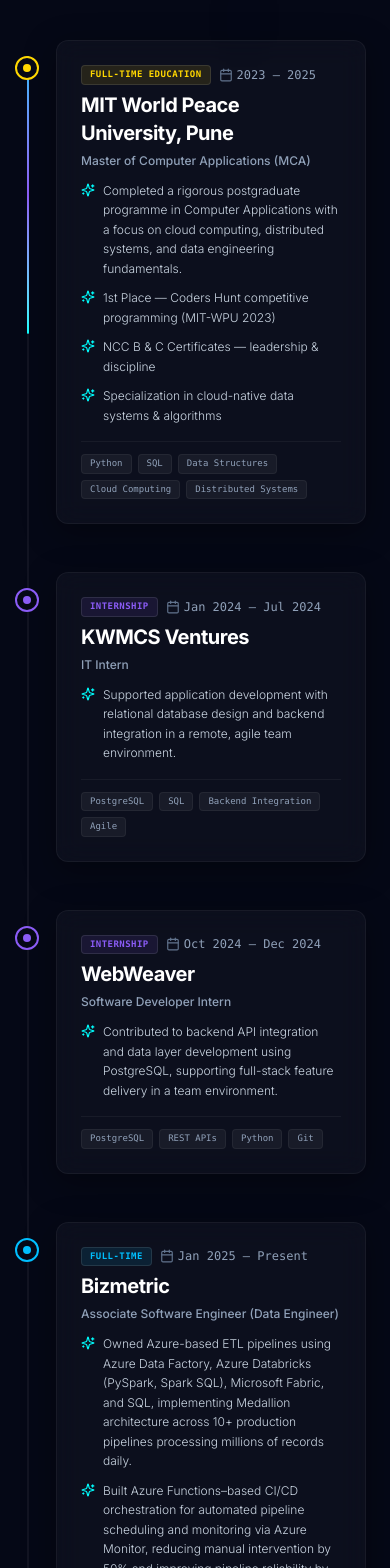
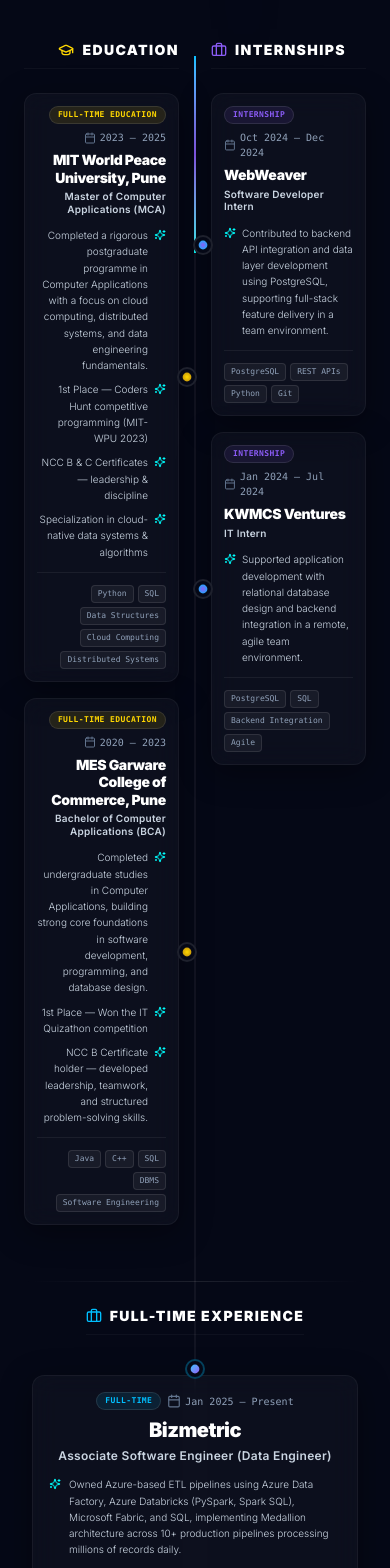
Before and after one commit to SurajBadchikarDE/DE_Portfolio, a Next.js app: page / in a window 390 px wide. Shown: the part 5920-7488 px from the top of the page. Built offline with nearby package versions, Linux system fonts and the light colour scheme.

Commit message:
feat: implement interactive Timeline component with animated cards and scroll-linked progress indicators

```diff
--- a/components/Timeline.tsx
+++ b/components/Timeline.tsx
@@ -40,19 +40,21 @@ function TimelineCard({ event, side }: CardProps) {
       whileInView={{ opacity: 1, y: 0 }}
       viewport={{ once: true, margin: "-100px" }}
       transition={{ duration: 0.6 }}
-      className={`relative w-full ${side === "left" ? "lg:text-right lg:ml-auto" : "lg:text-left lg:mr-auto"}`}
+      className={`relative w-full ${side === "left" ? "text-right ml-auto" : "text-left mr-auto"}`}
     >
       {/* Central Node (rendered on the divider line) */}
       <div
-        className="absolute top-1/2 -translate-y-1/2 hidden lg:flex items-center justify-center z-10 w-8 h-8 rounded-full bg-[#050816] border-2 border-white/10"
+        className={`absolute top-1/2 -translate-y-1/2 flex items-center justify-center z-10 w-5 h-5 sm:w-8 sm:h-8 rounded-full bg-[#050816] border-2 border-white/10 ${
+          side === "left"
+            ? "right-[-8px] sm:right-[-40px]"
+            : "left-[-8px] sm:left-[-40px]"
+        }`}
         style={{
-          right: side === "left" ? "-40px" : "auto",
-          left: side === "right" ? "-40px" : "auto",
           transform: side === "left" ? "translate(50%, -50%)" : "translate(-50%, -50%)",
         }}
       >
         <motion.div
-          className="w-3.5 h-3.5 rounded-full"
+          className="w-2 h-2 sm:w-3.5 sm:h-3.5 rounded-full"
           style={{
             background: isEdu
               ? "radial-gradient(circle, #FFD700 0%, #B8860B 100%)"
@@ -63,13 +65,13 @@ function TimelineCard({ event, side }: CardProps) {
         />
       </div>
 
-      {/* Horizontal Connector Line (desktop only) */}
+      {/* Horizontal Connector Line (desktop/tablet only) */}
       <motion.div
         initial={{ scaleX: 0 }}
         whileInView={{ scaleX: 1 }}
         viewport={{ once: true }}
         transition={{ duration: 0.6, delay: 0.2 }}
-        className="absolute top-1/2 -translate-y-1/2 h-[2px] bg-white/10 hidden lg:block z-0"
+        className="absolute top-1/2 -translate-y-1/2 h-[2px] bg-white/10 hidden sm:block z-0"
         style={{
           width: "40px",
           right: side === "left" ? "0" : "auto",
@@ -83,40 +85,40 @@ function TimelineCard({ event, side }: CardProps) {
 
       {/* Card Content */}
       <div
-        className={`glass-card p-6 md:p-8 rounded-2xl border border-white/5 bg-white/[0.01] shadow-2xl backdrop-blur-xl hover:bg-white/[0.03] transition-all duration-300 ${glowShadow}`}
+        className={`glass-card p-3 sm:p-6 md:p-8 rounded-xl sm:rounded-2xl border border-white/5 bg-white/[0.01] shadow-2xl backdrop-blur-xl hover:bg-white/[0.03] transition-all duration-300 ${glowShadow}`}
       >
         {/* Header Block */}
-        <div className="flex flex-col gap-2 mb-4">
-          <div className={`flex flex-wrap items-center gap-2.5 ${side === "left" ? "lg:justify-end" : "lg:justify-start"}`}>
-            <span className={`px-2.5 py-0.5 rounded-full text-[10px] font-mono font-bold tracking-wider uppercase border border-white/10 ${badgeColor}`}>
+        <div className="flex flex-col gap-1 sm:gap-2 mb-3 sm:mb-4">
+          <div className={`flex flex-wrap items-center gap-1.5 sm:gap-2.5 ${side === "left" ? "justify-end" : "justify-start"}`}>
+            <span className={`px-2 py-0.5 rounded-full text-[8px] sm:text-[10px] font-mono font-bold tracking-wider uppercase border border-white/10 ${badgeColor}`}>
               {event.employmentType}
             </span>
-            <span className="text-xs font-mono text-slate-400 flex items-center gap-1.5">
-              <Calendar className="w-3.5 h-3.5 text-slate-500" />
+            <span className="text-[10px] sm:text-xs font-mono text-slate-400 flex items-center gap-1">
+              <Calendar className="w-3 h-3 sm:w-3.5 sm:h-3.5 text-slate-500" />
               {event.period}
             </span>
           </div>
 
-          {/* Company Name (Enlarged) */}
-          <h2 className="text-2xl sm:text-3xl font-black text-white tracking-tight mt-1">
+          {/* Company Name */}
+          <h2 className="text-sm sm:text-2xl md:text-3xl font-black text-white tracking-tight mt-0.5 leading-tight">
             {event.company}
           </h2>
 
           {/* Role Title */}
-          <h3 className="text-sm sm:text-base font-semibold tracking-wide text-slate-300">
+          <h3 className="text-[10px] sm:text-sm sm:text-base font-semibold tracking-wide text-slate-300 leading-tight">
             {event.role}
           </h3>
         </div>
 
         {/* Highlights Bullet List */}
-        <div className={`flex flex-col gap-3 mb-4 ${side === "left" ? "lg:items-end" : "lg:items-start"}`}>
+        <div className={`flex flex-col gap-2 sm:gap-3 mb-3 sm:mb-4 ${side === "left" ? "items-end" : "items-start"}`}>
           {event.highlights.map((h, hIdx) => (
             <div
               key={hIdx}
-              className={`flex items-start gap-3 ${side === "left" ? "lg:flex-row-reverse lg:text-right" : "lg:flex-row lg:text-left"}`}
+              className={`flex items-start gap-1.5 sm:gap-3 ${side === "left" ? "flex-row-reverse text-right" : "flex-row text-left"}`}
             >
-              <Sparkles className="w-4 h-4 text-[#00FFFF] mt-0.5 shrink-0" />
-              <span className="text-slate-300 text-xs sm:text-sm font-light leading-relaxed">
+              <Sparkles className="w-3 h-3 sm:w-4 sm:h-4 text-[#00FFFF] mt-0.5 shrink-0" />
+              <span className="text-slate-300 text-[10px] sm:text-xs md:text-sm font-light leading-relaxed">
                 {h}
               </span>
             </div>
@@ -124,11 +126,11 @@ function TimelineCard({ event, side }: CardProps) {
         </div>
 
         {/* Tech Stack Badges */}
-        <div className={`flex flex-wrap gap-1.5 pt-4 border-t border-white/[0.06] ${side === "left" ? "lg:justify-end" : "lg:justify-start"}`}>
+        <div className={`flex flex-wrap gap-1 sm:gap-1.5 pt-3 sm:pt-4 border-t border-white/[0.06] ${side === "left" ? "justify-end" : "justify-start"}`}>
           {event.tech.map((t, tIdx) => (
             <span
               key={tIdx}
-              className="px-2 py-0.5 rounded text-[10px] font-mono bg-white/5 border border-white/10 text-slate-400 hover:text-slate-200 transition-colors"
+              className="px-1.5 py-0.5 sm:px-2 sm:py-0.5 rounded text-[8px] sm:text-[10px] font-mono bg-white/5 border border-white/10 text-slate-400 hover:text-slate-200 transition-colors"
             >
               {t}
             </span>
@@ -152,9 +154,9 @@ function TimelineCardFullWidth({ event }: { event: TimelineEvent }) {
       className="relative w-full"
     >
       {/* Node centered on top edge of full-width container (on vertical line path) */}
-      <div className="absolute -top-4 left-1/2 -translate-x-1/2 z-10 w-8 h-8 rounded-full bg-[#050816] border-2 border-[#00BFFF]/30 flex items-center justify-center hidden lg:flex">
+      <div className="absolute -top-4 left-1/2 -translate-x-1/2 z-10 w-5 h-5 sm:w-8 sm:h-8 rounded-full bg-[#050816] border-2 border-[#00BFFF]/30 flex items-center justify-center">
         <motion.div
-          className="w-3.5 h-3.5 rounded-full bg-gradient-to-br from-[#00BFFF] to-[#8B5CF6]"
+          className="w-2 h-2 sm:w-3.5 sm:h-3.5 rounded-full bg-gradient-to-br from-[#00BFFF] to-[#8B5CF6]"
           whileInView={{ scale: [1, 1.2, 1] }}
           transition={{ repeat: Infinity, duration: 2, ease: "easeInOut" }}
         />
@@ -162,44 +164,44 @@ function TimelineCardFullWidth({ event }: { event: TimelineEvent }) {
 
       {/* Card Content */}
       <div
-        className={`glass-card p-6 md:p-8 rounded-2xl border border-white/5 bg-white/[0.01] shadow-2xl backdrop-blur-xl hover:bg-white/[0.03] transition-all duration-300 ${glowShadow} mt-4`}
+        className={`glass-card p-4 sm:p-8 rounded-xl sm:rounded-2xl border border-white/5 bg-white/[0.01] shadow-2xl backdrop-blur-xl hover:bg-white/[0.03] transition-all duration-300 ${glowShadow} mt-4`}
       >
-        <div className="flex flex-col gap-2 mb-4 items-center text-center">
-          <div className="flex flex-wrap items-center gap-2.5 justify-center">
-            <span className={`px-2.5 py-0.5 rounded-full text-[10px] font-mono font-bold tracking-wider uppercase border border-white/10 ${badgeColor}`}>
+        <div className="flex flex-col gap-1 sm:gap-2 mb-3 sm:mb-4 items-center text-center">
+          <div className="flex flex-wrap items-center gap-1.5 sm:gap-2.5 justify-center">
+            <span className={`px-2 py-0.5 rounded-full text-[8px] sm:text-[10px] font-mono font-bold tracking-wider uppercase border border-white/10 ${badgeColor}`}>
               {event.employmentType}
             </span>
-            <span className="text-xs font-mono text-slate-400 flex items-center gap-1.5">
+            <span className="text-[10px] sm:text-xs font-mono text-slate-400 flex items-center gap-1">
               <Calendar className="w-3.5 h-3.5 text-slate-500" />
               {event.period}
             </span>
           </div>
 
-          <h2 className="text-2xl sm:text-3xl font-black text-white tracking-tight mt-1">
+          <h2 className="text-xl sm:text-3xl font-black text-white tracking-tight mt-0.5">
             {event.company}
           </h2>
 
-          <h3 className="text-sm sm:text-base font-semibold tracking-wide text-slate-300">
+          <h3 className="text-xs sm:text-base font-semibold tracking-wide text-slate-300">
             {event.role}
           </h3>
         </div>
 
-        <div className="flex flex-col gap-3 mb-4 items-start max-w-xl mx-auto">
+        <div className="flex flex-col gap-2 sm:gap-3 mb-3 sm:mb-4 items-start max-w-xl mx-auto">
           {event.highlights.map((h, hIdx) => (
-            <div key={hIdx} className="flex items-start gap-3 text-left">
-              <Sparkles className="w-4 h-4 text-[#00FFFF] mt-0.5 shrink-0" />
-              <span className="text-slate-300 text-xs sm:text-sm font-light leading-relaxed">
+            <div key={hIdx} className="flex items-start gap-2 sm:gap-3 text-left">
+              <Sparkles className="w-3 h-3 sm:w-4 sm:h-4 text-[#00FFFF] mt-0.5 shrink-0" />
+              <span className="text-slate-300 text-[10px] sm:text-sm font-light leading-relaxed">
                 {h}
               </span>
             </div>
           ))}
         </div>
 
-        <div className="flex flex-wrap gap-1.5 pt-4 border-t border-white/[0.06] justify-center">
+        <div className="flex flex-wrap gap-1 sm:gap-1.5 pt-3 sm:pt-4 border-t border-white/[0.06] justify-center">
           {event.tech.map((t, tIdx) => (
             <span
               key={tIdx}
-              className="px-2 py-0.5 rounded text-[10px] font-mono bg-white/5 border border-white/10 text-slate-400 hover:text-slate-200 transition-colors"
+              className="px-1.5 py-0.5 sm:px-2 py-0.5 rounded text-[8px] sm:text-[10px] font-mono bg-white/5 border border-white/10 text-slate-400 hover:text-slate-200 transition-colors"
             >
               {t}
             </span>
@@ -207,65 +209,6 @@ function TimelineCardFullWidth({ event }: { event: TimelineEvent }) {
         </div>
       </div>
     </motion.div>
-  );
-}
-
-function MobileTimelineCard({ event }: { event: TimelineEvent }) {
-  const isEdu = event.type === "edu";
-  const badgeColor = isEdu
-    ? "bg-[#FFD700]/10 border-[#FFD700]/25 text-[#FFD700]"
-    : event.employmentType === "Full-time"
-    ? "bg-[#00BFFF]/10 border-[#00BFFF]/25 text-[#00BFFF]"
-    : "bg-[#8B5CF6]/10 border-[#8B5CF6]/25 text-[#8B5CF6]";
-
-  const accentColor = isEdu ? "#FFD700" : event.employmentType === "Full-time" ? "#00BFFF" : "#8B5CF6";
-
-  return (
-    <div className="relative w-full">
-      {/* Mobile left line node */}
-      <div
-        className="absolute -left-[41px] top-4 w-6 h-6 rounded-full bg-[#050816] border-2 z-10 flex items-center justify-center"
-        style={{ borderColor: accentColor }}
-      >
-        <div className="w-2 h-2 rounded-full" style={{ backgroundColor: accentColor }} />
-      </div>
-
-      <div className="glass-card p-6 rounded-xl border border-white/5 bg-white/[0.01]">
-        <div className="flex flex-col gap-1.5 mb-3">
-          <div className="flex flex-wrap items-center gap-2">
-            <span className={`px-2 py-0.5 rounded text-[9px] font-mono font-bold tracking-wider uppercase border border-white/10 ${badgeColor}`}>
-              {event.employmentType}
-            </span>
-            <span className="text-xs font-mono text-slate-400 flex items-center gap-1">
-              <Calendar className="w-3.5 h-3.5 text-slate-500" />
-              {event.period}
-            </span>
-          </div>
-          <h2 className="text-xl font-bold text-white tracking-tight">{event.company}</h2>
-          <h3 className="text-xs font-medium text-slate-400">{event.role}</h3>
-        </div>
-
-        <div className="flex flex-col gap-2.5 mb-4">
-          {event.highlights.map((h, hIdx) => (
-            <div key={hIdx} className="flex items-start gap-2">
-              <Sparkles className="w-3.5 h-3.5 text-[#00FFFF] mt-0.5 shrink-0" />
-              <span className="text-slate-300 text-xs font-light leading-relaxed">{h}</span>
-            </div>
-          ))}
-        </div>
-
-        <div className="flex flex-wrap gap-1.5 pt-3 border-t border-white/5">
-          {event.tech.map((t, tIdx) => (
-            <span
-              key={tIdx}
-              className="px-2 py-0.5 rounded text-[9px] font-mono bg-white/5 border border-white/5 text-slate-400"
-            >
-              {t}
-            </span>
-          ))}
-        </div>
-      </div>
-    </div>
   );
 }
 
@@ -316,6 +259,19 @@ export default function Timeline() {
         "Specialization in cloud-native data systems & algorithms",
       ],
       tech: ["Python", "SQL", "Data Structures", "Cloud Computing", "Distributed Systems"],
+    },
+    {
+      period: "2020 – 2023",
+      role: "Bachelor of Computer Applications (BCA)",
+      company: "MES Garware College of Commerce, Pune",
+      type: "edu",
+      employmentType: "Full-time Education",
+      highlights: [
+        "Completed undergraduate studies in Computer Applications, building strong core foundations in software development, programming, and database design.",
+        "1st Place — Won the IT Quizathon competition",
+        "NCC B Certificate holder — developed leadership, teamwork, and structured problem-solving skills.",
+      ],
+      tech: ["Java", "C++", "SQL", "DBMS", "Software Engineering"],
     }
   ];
 
@@ -393,8 +349,8 @@ export default function Timeline() {
 
         {/* Timeline body container */}
         <div className="relative">
-          {/* Vertical central timeline line (desktop only) */}
-          <div className="absolute left-1/2 top-4 bottom-4 w-[2px] -translate-x-1/2 hidden lg:block z-0">
+          {/* Vertical central timeline line */}
+          <div className="absolute left-1/2 top-4 bottom-4 w-[2px] -translate-x-1/2 z-0">
             <div className="w-full h-full bg-white/5 rounded-full" />
             <motion.div
               style={{ scaleY, transformOrigin: "top" }}
@@ -402,16 +358,16 @@ export default function Timeline() {
             />
           </div>
 
-          {/* Desktop Layout (Split & Full Width Sections) */}
-          <div className="hidden lg:flex flex-col gap-12 relative">
+          {/* Symmetrical grid for both mobile and desktop views */}
+          <div className="flex flex-col gap-8 sm:gap-12 relative">
 
             {/* Phase 1: Parallel Education vs Internships (Side-by-Side) */}
-            <div className="grid grid-cols-2 gap-20 items-stretch relative">
-              {/* Left Column: Education (MIT WPU MCA) */}
-              <div className="flex flex-col gap-8 text-right pr-4 justify-center">
-                <div className="flex items-center gap-3 mb-4 pb-2 border-b border-white/[0.04] justify-end">
-                  <GraduationCap className="w-6 h-6 text-[#FFD700]" />
-                  <h3 className="text-xl font-black text-white tracking-widest uppercase">
+            <div className="grid grid-cols-2 gap-4 sm:gap-20 items-stretch relative">
+              {/* Left Column: Education */}
+              <div className="flex flex-col gap-4 sm:gap-8 text-right pr-2 sm:pr-4 justify-start">
+                <div className="flex items-center gap-2 sm:gap-3 mb-2 sm:mb-4 pb-2 border-b border-white/[0.04] justify-end">
+                  <GraduationCap className="w-4 h-4 sm:w-6 sm:h-6 text-[#FFD700]" />
+                  <h3 className="text-sm sm:text-xl font-black text-white tracking-widest uppercase">
                     Education
                   </h3>
                 </div>
@@ -421,10 +377,10 @@ export default function Timeline() {
               </div>
 
               {/* Right Column: Internships */}
-              <div className="flex flex-col gap-8 pl-4 justify-center">
-                <div className="flex items-center gap-3 mb-4 pb-2 border-b border-white/[0.04]">
-                  <Briefcase className="w-6 h-6 text-[#8B5CF6]" />
-                  <h3 className="text-xl font-black text-white tracking-widest uppercase">
+              <div className="flex flex-col gap-4 sm:gap-8 pl-2 sm:pl-4 justify-start">
+                <div className="flex items-center gap-2 sm:gap-3 mb-2 sm:mb-4 pb-2 border-b border-white/[0.04]">
+                  <Briefcase className="w-4 h-4 sm:w-6 sm:h-6 text-[#8B5CF6]" />
+                  <h3 className="text-sm sm:text-xl font-black text-white tracking-widest uppercase">
                     Internships
                   </h3>
                 </div>
@@ -435,19 +391,19 @@ export default function Timeline() {
             </div>
 
             {/* Part 2: Full-Time Experience (Centered Below) */}
-            <div className="flex flex-col items-center mt-12 relative">
-              <div className="w-full max-w-2xl flex flex-col items-center mb-8">
-                <div className="h-[1px] w-full bg-gradient-to-r from-transparent via-white/10 to-transparent mb-8" />
-                <div className="flex items-center gap-3 pb-2 border-b border-white/[0.04] justify-center">
-                  <Briefcase className="w-6 h-6 text-[#00BFFF]" />
-                  <h3 className="text-xl font-black text-white tracking-widest uppercase">
+            <div className="flex flex-col items-center mt-6 sm:mt-12 relative">
+              <div className="w-full max-w-2xl flex flex-col items-center mb-6 sm:mb-8">
+                <div className="h-[1px] w-full bg-gradient-to-r from-transparent via-white/10 to-transparent mb-6 sm:mb-8" />
+                <div className="flex items-center gap-2 sm:gap-3 pb-2 border-b border-white/[0.04] justify-center">
+                  <Briefcase className="w-4 h-4 sm:w-6 sm:h-6 text-[#00BFFF]" />
+                  <h3 className="text-sm sm:text-xl font-black text-white tracking-widest uppercase">
                     Full-Time Experience
                   </h3>
                 </div>
               </div>
 
               {/* Bizmetric full-time card */}
-              <div className="w-full max-w-2xl relative">
+              <div className="w-full max-w-2xl relative z-10 px-2 sm:px-0">
                 {fullTimeEvents.map((event, idx) => (
                   <TimelineCardFullWidth key={idx} event={event} />
                 ))}
@@ -455,26 +411,6 @@ export default function Timeline() {
             </div>
 
           </div>
-
-          {/* Mobile vertical stacking layout */}
-          <div className="flex flex-col gap-12 lg:hidden relative">
-            {/* Mobile vertical timeline line */}
-            <div className="absolute left-[3px] top-4 bottom-4 w-[2px] z-0">
-              <div className="w-full h-full bg-white/5 rounded-full" />
-              <motion.div
-                style={{ scaleY, transformOrigin: "top" }}
-                className="absolute top-0 left-0 w-full h-full bg-gradient-to-b from-[#00BFFF] via-[#8B5CF6] to-[#00FFFF] rounded-full"
-              />
-            </div>
-
-            <div className="relative pl-8 flex flex-col gap-12 z-10">
-              <MobileTimelineCard event={eduEvents[0]} />
-              <MobileTimelineCard event={internEvents[1]} />
-              <MobileTimelineCard event={internEvents[0]} />
-              <MobileTimelineCard event={fullTimeEvents[0]} />
-            </div>
-          </div>
-
         </div>
       </div>
     </section>
```
